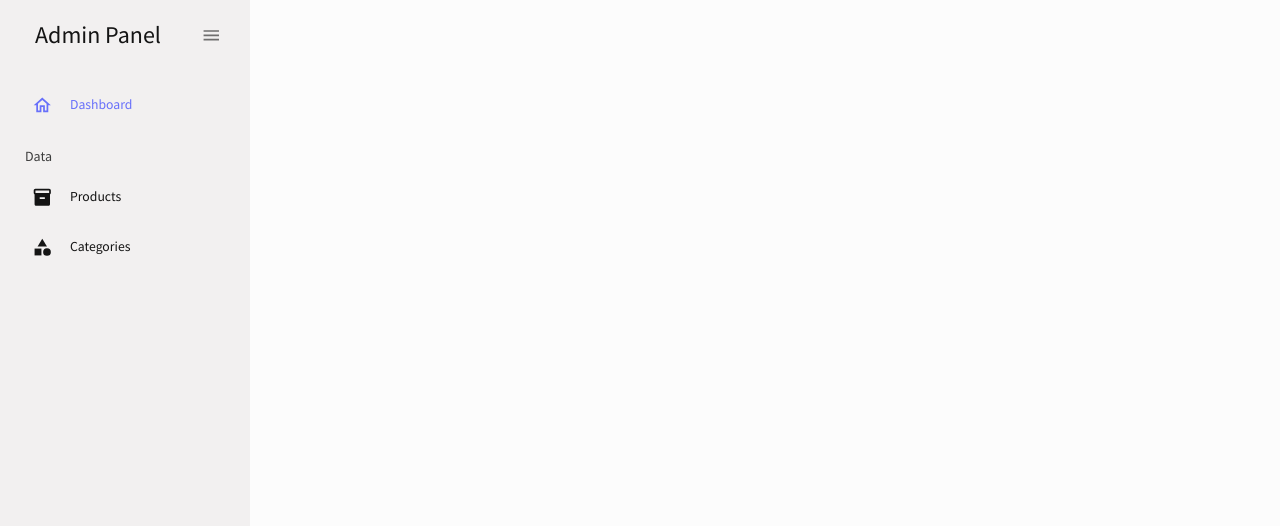
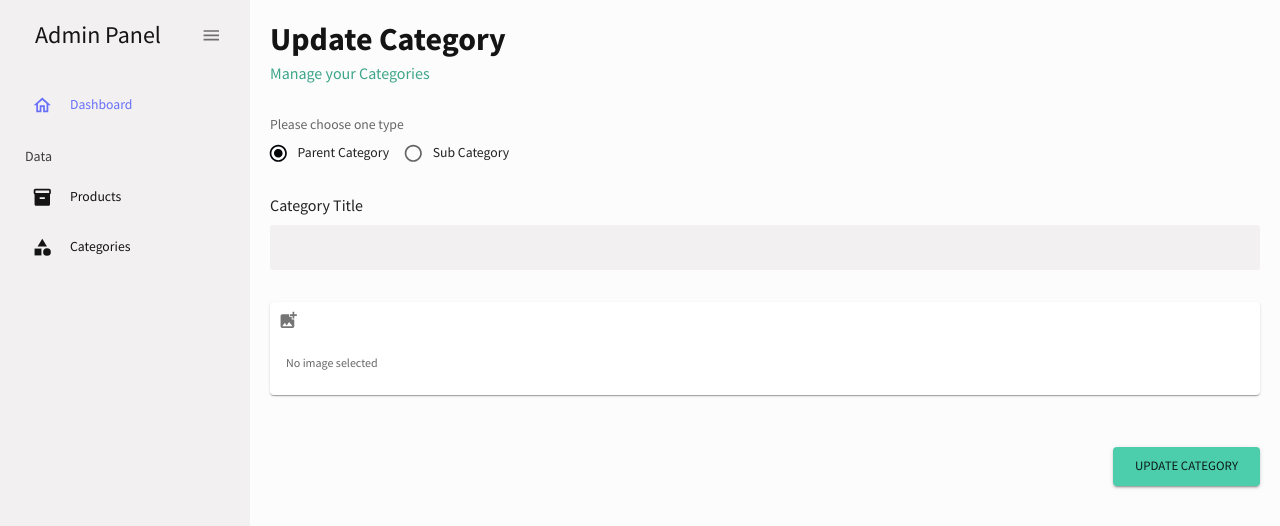
Before and after one commit to foullanifatimazohra/Dashboard-React-JS-MUI, a React (Create React App) app: page /categories/1 in a window 1280 px wide. Shown: the top 526 px of the page. Built offline with nearby package versions, Linux system fonts and the light colour scheme.

Commit message:
add : file upload

```diff
--- a/src/App.jsx
+++ b/src/App.jsx
@@ -8,6 +8,7 @@ import { Dashboard } from "./pages/dashboard";
 import { Categories } from "./pages/categories";
 import { Products } from "./pages/products";
 import { SingleProduct } from "./pages/products/SingleProduct";
+import SingleCategory from "./pages/categories/SingleCategory";
 
 function App() {
   const [theme, colorMode] = useMode();
@@ -25,6 +26,8 @@ function App() {
               <Route path="/categories" element={<Categories />} />
               <Route path="/products/:id" element={<SingleProduct />} />
               <Route path="/products/add" element={<SingleProduct />} />
+              <Route path="/categories/:id" element={<SingleCategory />} />
+              <Route path="/categories/add" element={<SingleCategory />} />
             </Routes>
           </main>
         </div>
--- /dev/null
+++ b/src/components/ui/FileUpload.jsx
@@ -0,0 +1,57 @@
+import React, { useState } from "react";
+import {
+  Card,
+  CardContent,
+  CardMedia,
+  Typography,
+  IconButton,
+} from "@mui/material";
+import { AddPhotoAlternate } from "@mui/icons-material";
+
+function FileUploadCard() {
+  const [selectedImage, setSelectedImage] = useState(null);
+
+  const handleImageChange = (event) => {
+    const file = event.target.files[0];
+    if (file) {
+      const imageUrl = URL.createObjectURL(file);
+      setSelectedImage(imageUrl);
+    }
+  };
+
+  return (
+    <Card>
+      <input
+        type="file"
+        accept="image/*"
+        id="image-upload"
+        style={{ display: "none" }}
+        onChange={handleImageChange}
+      />
+      <label htmlFor="image-upload">
+        <IconButton component="span">
+          <AddPhotoAlternate />
+        </IconButton>
+      </label>
+      <CardContent>
+        {selectedImage ? (
+          <CardMedia
+            component="img"
+            alt="Selected Image"
+            sx={{
+              width: "200px !important",
+            }}
+            height="200"
+            image={selectedImage}
+          />
+        ) : (
+          <Typography variant="body2" color="textSecondary" component="p">
+            No image selected
+          </Typography>
+        )}
+      </CardContent>
+    </Card>
+  );
+}
+
+export default FileUploadCard;
--- /dev/null
+++ b/src/pages/categories/SingleCategory.jsx
@@ -0,0 +1,121 @@
+import React, { useEffect, useState } from "react";
+import { Box } from "@mui/material";
+import Header from "../../components/ui/Header";
+import { useParams } from "react-router-dom";
+import { Formik, Form, Field } from "formik";
+import * as yup from "yup";
+import { Button } from "@mui/material";
+import TextField from "../../components/ui/TextField";
+import Radio from "@mui/material/Radio";
+import RadioGroup from "@mui/material/RadioGroup";
+import FormControlLabel from "@mui/material/FormControlLabel";
+import FormControl from "@mui/material/FormControl";
+import FormLabel from "@mui/material/FormLabel";
+import FileUploadCard from "../../components/ui/FileUpload";
+function SingleCategory() {
+  const { id } = useParams();
+  const [value, setValue] = React.useState("parent");
+
+  const handleChange = (event) => {
+    setValue(event.target.value);
+  };
+  const [initialValues, setInitialValues] = useState({
+    title: "",
+    parentCategory: "",
+    thumbnail: "",
+    // images: [],
+  });
+
+  useEffect(() => {
+    // fetch the single category data
+    setInitialValues([]);
+  }, [id]);
+
+  const validationSchema = yup.object().shape({
+    title: yup.string().required("this field is required"),
+    description: yup.string().required("this field is required"),
+    price: yup.number().min(0).required("this field is required"),
+    discountPercentage: yup.number().min(0).required("this field is required"),
+    rating: yup.number().min(0).required("this field is required"),
+    stock: yup.number().min(0).required("this field is required"),
+    brand: yup.string().required("this field is required"),
+    category: yup.string().required("this field is required"),
+  });
+  const handleSubmit = (values) => {
+    console.log("Form values:", values);
+  };
+  return (
+    <Box m="20px" pb={5}>
+      <Header
+        title={id ? "Update Category " : "Add a New Category"}
+        subtitle="Manage your Categories "
+      />
+      <Box my="20px">
+        <FormControl>
+          <FormLabel id="demo-radio-buttons-group-label">
+            Please choose one type
+          </FormLabel>
+          <RadioGroup
+            aria-labelledby="demo-radio-buttons-group-label"
+            defaultValue="parent"
+            name="radio-buttons-group"
+            value={value}
+            onChange={handleChange}
+            sx={{
+              display: "flex",
+              flexDirection: "row",
+            }}
+          >
+            <FormControlLabel
+              value="parent"
+              control={<Radio />}
+              label="Parent Category"
+            />
+            <FormControlLabel
+              value="sub"
+              control={<Radio />}
+              label="Sub Category"
+            />
+          </RadioGroup>
+        </FormControl>
+      </Box>
+      {value === "parent" ? (
+        <Formik
+          enableReinitialize={true}
+          initialValues={initialValues}
+          onSubmit={handleSubmit}
+          validationSchema={validationSchema}
+        >
+          {() => {
+            return (
+              <Form>
+                <Box display="flex" flexDirection="column" gap={4}>
+                  <Field
+                    id="title"
+                    name="title"
+                    label="Category Title"
+                    as={TextField}
+                  />
+                  <FileUploadCard />
+
+                  <Box display="flex" justifyContent="end" mt="20px">
+                    <Button
+                      type="submit"
+                      color="secondary"
+                      variant="contained"
+                      size="large"
+                    >
+                      {id ? "Update Category" : "Add Category"}
+                    </Button>
+                  </Box>
+                </Box>
+              </Form>
+            );
+          }}
+        </Formik>
+      ) : null}
+    </Box>
+  );
+}
+
+export default SingleCategory;
--- a/src/pages/categories/index.jsx
+++ b/src/pages/categories/index.jsx
@@ -1,11 +1,115 @@
-import React from "react";
-import { Box } from "@mui/material";
+import React, { useState, useEffect } from "react";
+import { Box, useTheme, Button } from "@mui/material";
 import Header from "../../components/ui/Header";
+import { IconButton } from "@mui/material";
+import EditIcon from "@mui/icons-material/Edit";
+import DeleteIcon from "@mui/icons-material/Delete";
+import { tokens } from "../../theme";
+import { useNavigate } from "react-router-dom";
+import { DataGrid } from "@mui/x-data-grid";
 
 export const Categories = () => {
+  const theme = useTheme();
+  const colors = tokens(theme.palette.mode);
+  const [categoryData, setCategoryData] = useState([]);
+  const navigate = useNavigate();
+
+  useEffect(() => {
+    //?Todo get all categories and set it to the category data state
+    setCategoryData([]);
+  }, []);
+
+  const handleDelete = (id) => {
+    //?Todo : handle delete category based on the Id
+  };
+  const columns = [
+    { field: "id", headerName: "ID" },
+    {
+      field: "thumbnail",
+      headerName: "Thumbnail",
+      renderCell: ({ row: { thumbnail, title } }) => {
+        return (
+          <img
+            src={thumbnail}
+            width="100%"
+            height="auto"
+            alt={title}
+            style={{
+              objectFit: "cover",
+              objectPosition: "center",
+            }}
+          />
+        );
+      },
+    },
+    {
+      field: "title",
+      headerName: "Title",
+      flex: 1,
+    },
+
+    {
+      field: "parent",
+      headerName: "Parent",
+      flex: 1,
+      renderCell: ({ row: { thumbnail } }) => {
+        return (
+          <Box
+            backgroundColor={colors.greenAccent[600]}
+            p="10px"
+            borderRadius="20px"
+            textAlign="center"
+          >
+            {thumbnail ? "Yes" : null}
+          </Box>
+        );
+      },
+    },
+    {
+      name: "Actions",
+      headerName: "Actions",
+      type: "button",
+      align: "end",
+      sortable: false,
+      disableColumnMenu: true,
+      renderCell: (params) => {
+        return (
+          <Box
+            sx={{
+              display: "flex",
+              justifyContent: "center",
+              alignItems: "center",
+            }}
+          >
+            <IconButton
+              onClick={() => {
+                navigate(`${params.id}`);
+              }}
+            >
+              <EditIcon />
+            </IconButton>
+            <IconButton onClick={() => handleDelete(params.id)}>
+              <DeleteIcon />
+            </IconButton>
+          </Box>
+        );
+      },
+    },
+  ];
   return (
     <Box m="20px">
       <Header title="Categories" subtitle="Managing your Categories" />
+      <Box display="flex" justifyContent="end" my="20px">
+        <Button
+          type="submit"
+          color="secondary"
+          variant="contained"
+          onClick={() => navigate("add")}
+        >
+          Create New Category
+        </Button>
+      </Box>
+      <DataGrid rows={categoryData} columns={columns} />
     </Box>
   );
 };
```
